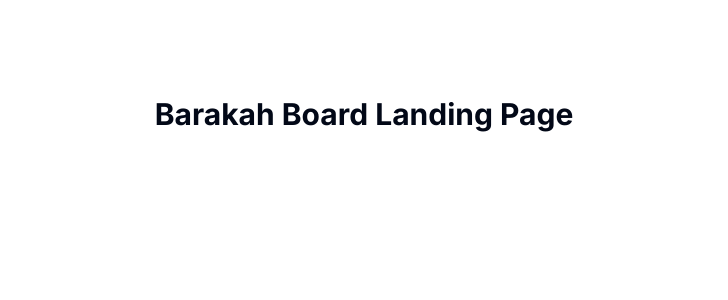
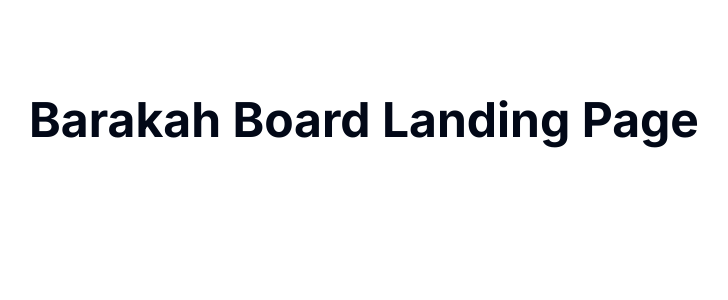
Before and after one commit to ObaidUr-Rahmaan/barakah-board, a Next.js app: page / in a window 1280 px wide. Shown: the top 300 px of the page, without its empty margins (276-1004 px from the left). Built offline with nearby package versions, Linux system fonts and the light colour scheme.

Commit message:
Chnage text size of title

```diff
--- a/src/app/page.tsx
+++ b/src/app/page.tsx
@@ -3,7 +3,7 @@ import Image from 'next/image';
 export default function Home() {
   return (
     <main className='flex min-h-screen flex-col items-center justify-between p-24'>
-      <div className='text-3xl font-bold'>Barakah Board Landing Page</div>
+      <div className='text-5xl font-bold'>Barakah Board Landing Page</div>
     </main>
   );
 }
```
